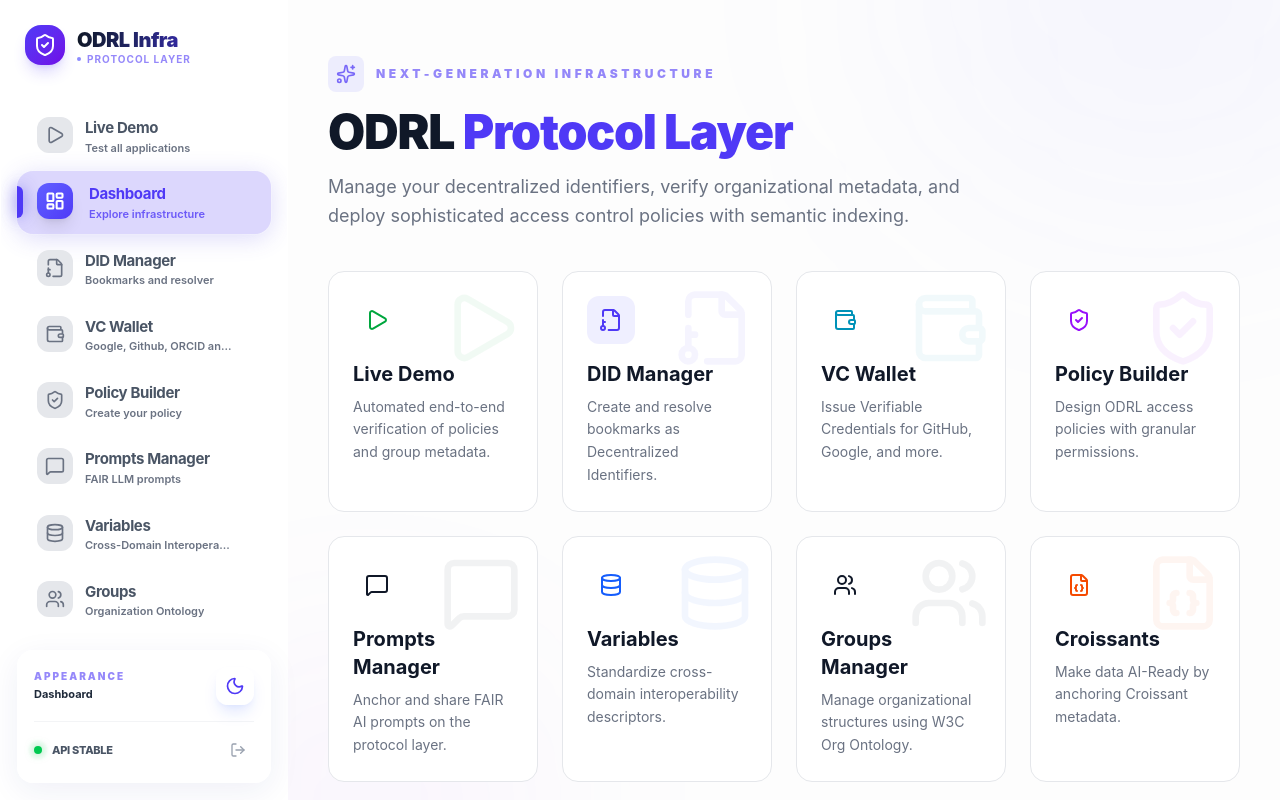
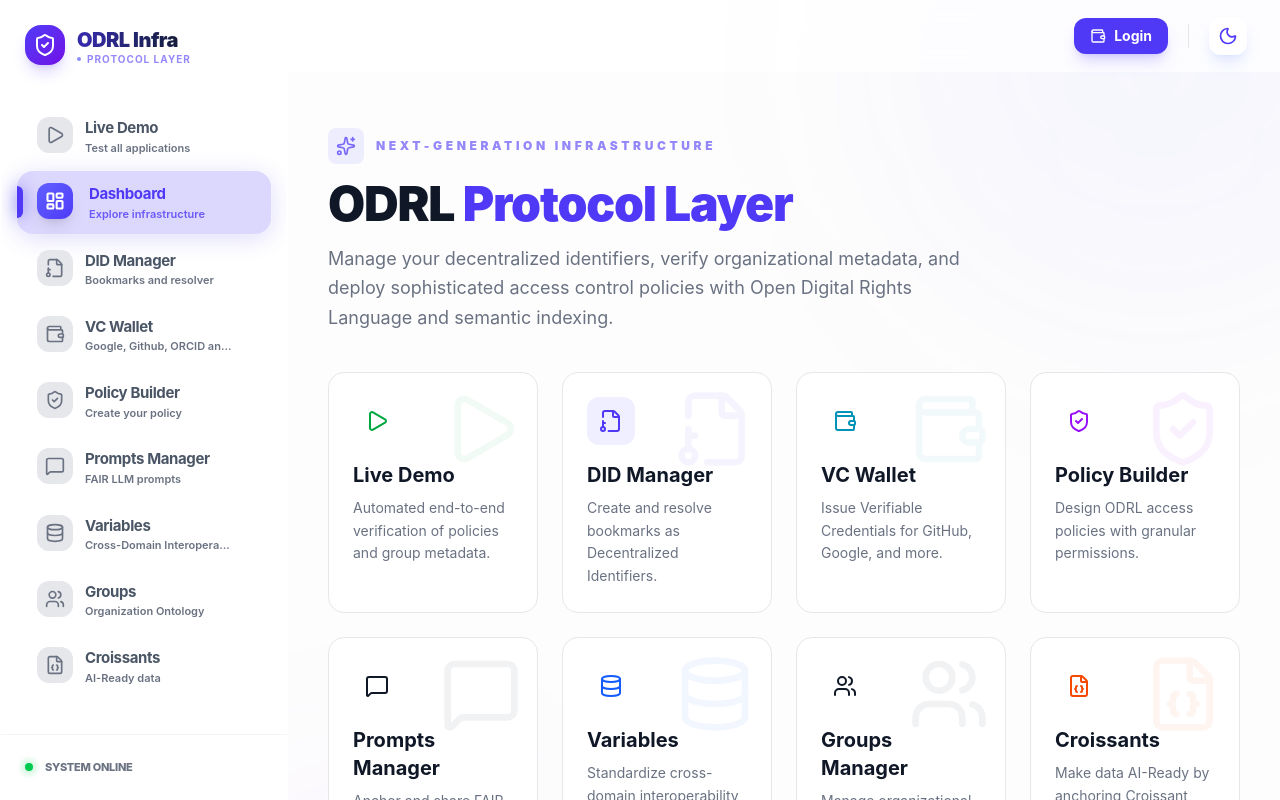
Before and after one commit to 4tikhonov/odrl-infra, a React app in the folder frontend/: page / in a window 1280 px wide. Built offline with nearby package versions, Linux system fonts and the light colour scheme; the HTML template or start-up script is replaced by a standard one.

Commit message:
Theme updated

```diff
--- a/frontend/src/components/Layout.jsx
+++ b/frontend/src/components/Layout.jsx
@@ -88,33 +88,33 @@
                     <NavItem to="/croissants" icon={FileJson} label="Croissants" description="AI-Ready data" isActive={location.pathname === "/croissants"} />
                 </div>
 
-                <div className="p-4 mt-auto">
-                    <div className="glass-card p-4 rounded-2xl space-y-4">
-                        <div className="flex items-center justify-between">
-                            <div>
-                                <p className="text-[10px] font-black text-indigo-600 dark:text-indigo-400 opacity-60 uppercase tracking-[0.2em] mb-0.5">Appearance</p>
-                                <p className="text-[11px] font-bold text-gray-800 dark:text-gray-100 capitalize">{location.pathname.replace('/', '') || 'Dashboard'}</p>
-                            </div>
-                            <ThemeToggle />
-                        </div>
-                        <div className="pt-3 border-t border-gray-100 dark:border-white/10 flex items-center justify-between">
-                            <div className="flex items-center gap-2.5">
+                <div className="p-6 mt-auto border-t border-gray-100 dark:border-white/5">
+                    <div className="flex items-center gap-3">
                         <div className="relative flex items-center justify-center">
                             <div className="absolute w-2.5 h-2.5 rounded-full bg-green-500/40 animate-ping" />
                             <div className="w-2 h-2 rounded-full bg-green-500 shadow-[0_0_8px_rgba(34,197,94,0.6)]" />
                         </div>
-                                <span className="text-[11px] font-extrabold text-gray-600 dark:text-gray-300 tracking-tight uppercase">API Stable</span>
-                            </div>
-                            <button className="p-2 rounded-xl hover:bg-red-50 dark:hover:bg-red-500/10 text-gray-400 hover:text-red-500 transition-all duration-300 group/logout">
-                                <LogOut size={16} className="group-hover/logout:-translate-x-0.5" />
-                            </button>
-                        </div>
+                        <span className="text-[11px] font-extrabold text-gray-500 dark:text-gray-400 tracking-tight uppercase">System Online</span>
                     </div>
                 </div>
             </aside>
 
             {/* Main Content */}
-            <main className="flex-1 overflow-x-hidden overflow-y-auto custom-scrollbar bg-[#fdfdfd] dark:bg-[#0a0a0a] relative h-full">
+            <main className="flex-1 overflow-x-hidden overflow-y-auto custom-scrollbar bg-[#fdfdfd] dark:bg-[#0a0a0a] relative h-full flex flex-col">
+                {/* Top Bar */}
+                <header className="sticky top-0 z-30 flex items-center justify-end gap-4 p-4 md:px-8 glass border-b border-gray-200 dark:border-white/5 animate-in slide-in-from-top-4 duration-500">
+                    <Link
+                        to="/vcs"
+                        className="flex items-center gap-2 px-4 py-2 rounded-xl bg-indigo-600 hover:bg-indigo-700 text-white text-sm font-bold transition-all shadow-lg shadow-indigo-600/20 active:scale-95 group"
+                    >
+                        <Wallet size={16} className="group-hover:rotate-12 transition-transform" />
+                        Login
+                    </Link>
+                    <div className="w-px h-6 bg-gray-200 dark:bg-white/10 mx-1" />
+                    <ThemeToggle />
+                </header>
+
+                <div className="relative flex-1">
                     {/* Background Decorations */}
                     <div className="absolute top-0 right-0 w-1/2 h-1/2 bg-indigo-500/5 blur-[120px] pointer-events-none rounded-full -translate-y-1/2 translate-x-1/4" />
                     <div className="absolute bottom-0 left-0 w-1/3 h-1/3 bg-purple-500/5 blur-[100px] pointer-events-none rounded-full translate-y-1/2 -translate-x-1/4" />
@@ -122,6 +122,7 @@
                     <div className="p-4 md:p-8 lg:p-10 max-w-7xl mx-auto relative z-10 animate-in fade-in slide-in-from-bottom-4 duration-700">
                         {children}
                     </div>
+                </div>
             </main>
         </div>
     );
--- a/frontend/src/context/ThemeContext.jsx
+++ b/frontend/src/context/ThemeContext.jsx
@@ -7,8 +7,6 @@
 
 export function ThemeProvider({ children }) {
     const [theme, setTheme] = useState(() => {
-        // Default to 'light' if not set, or use system preference if you wanted
-        // but requirement is 'White is default'
         return localStorage.getItem("theme") || "light";
     });
 
--- a/frontend/src/index.css
+++ b/frontend/src/index.css
@@ -1,4 +1,7 @@
 @import "tailwindcss";
+@config "../tailwind.config.js";
+
+@variant dark (&:is(.dark, .dark *));
 
 
 @theme {
--- a/frontend/src/pages/Dashboard.jsx
+++ b/frontend/src/pages/Dashboard.jsx
@@ -51,7 +51,7 @@
                     ODRL <span className="text-indigo-600 dark:text-indigo-400">Protocol Layer</span>
                 </h2>
                 <p className="text-gray-500 dark:text-gray-400 mt-4 max-w-2xl text-lg leading-relaxed">
-                    Manage your decentralized identifiers, verify organizational metadata, and deploy sophisticated access control policies with semantic indexing.
+                    Manage your decentralized identifiers, verify organizational metadata, and deploy sophisticated access control policies with Open Digital Rights Language and semantic indexing.
                 </p>
             </header>
 
```
Lines whose indentation alone changed are shown as unchanged.
